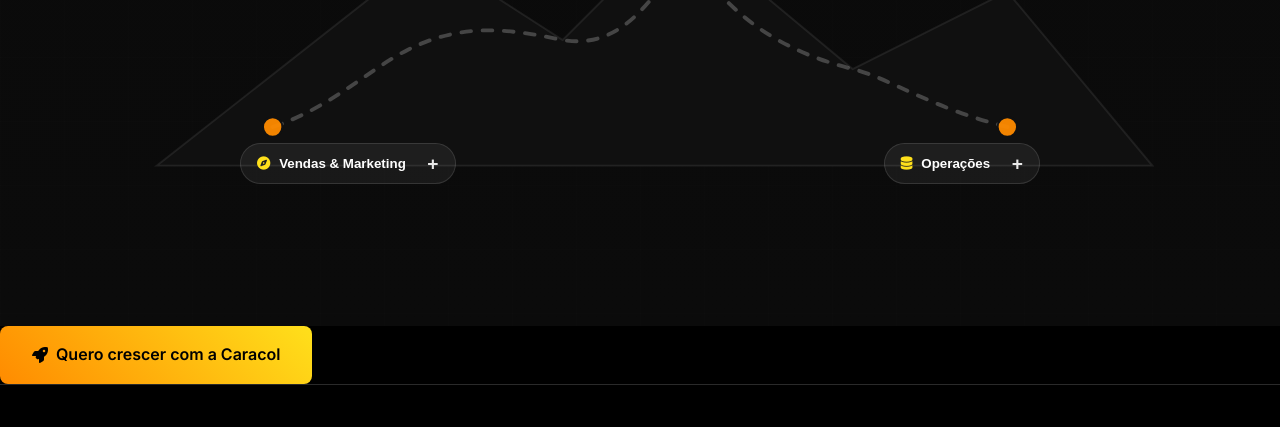
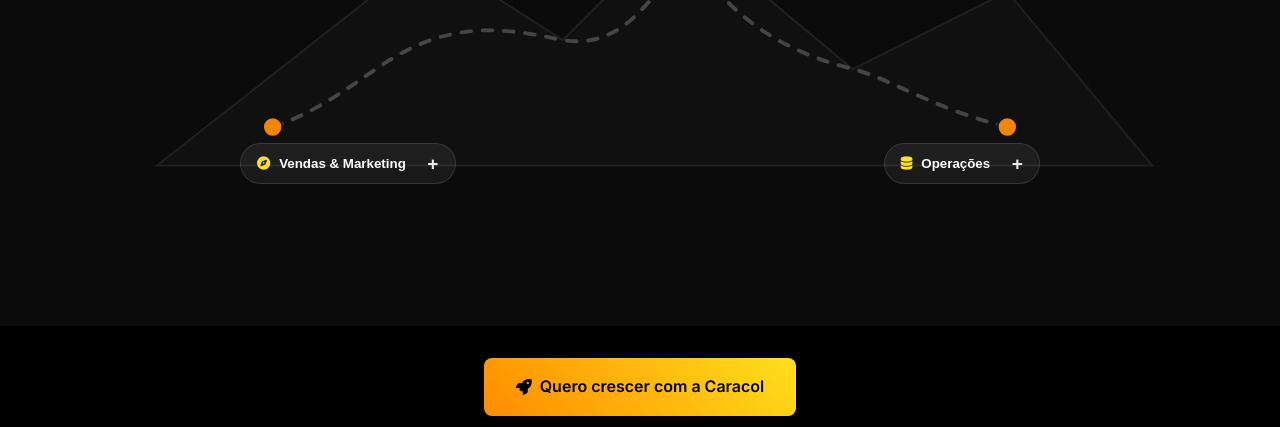
Before and after one commit to epicchiotti2103/caracol-site, a plain HTML site: page programadeestagio/index.html in a window 1280 px wide. Shown: the part 2828-3255 px from the top of the page. Drawn offline with Linux system fonts and the light colour scheme; files whose address does not match are found by name.

Commit message:
Add files via upload

```diff
--- a/css/styles.css
+++ b/css/styles.css
@@ -2812,3 +2812,11 @@ footer ul li a:hover {
   animation: none !important;
   transform: none !important;
 }
+
+.hero-ctas2 {
+  display: flex;
+  justify-content: center;
+  align-items: center;
+  margin-top: 2rem; /* opcional */
+  margin-bottom: 5rem; /* opcional */
+}
```
